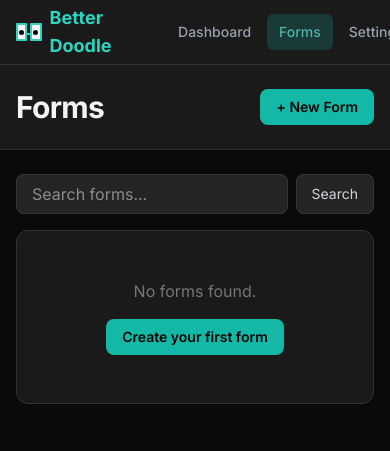
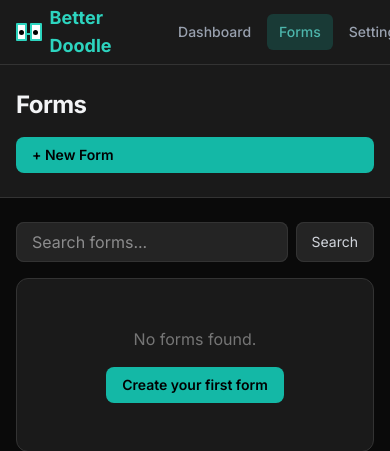
Before and after one commit to sf-it-stefan/sf-it-better-doodle, a Laravel app: page /admin/forms in a window 390 px wide; the page is wider, and only the part inside the window is pictured. Shown: the top 451 px of that part. Run offline with Laravel 12, Linux system fonts and the light colour scheme; a user stored in the database is signed in; data comes from the database, SQL or seed files in the repository; data that the repository does not hold is empty; style sheets or scripts are compiled from the project's sources; some libraries are stand-ins or nearby versions.

Commit message:
Improve mobile spacing on form detail UI
- Stack admin header title and action buttons vertically on mobile
  instead of cramming them onto one row; scale title down on small screens
- Allow form action buttons to wrap
- Restack Form Fields rows on mobile: type badge, label/required, and
  description each get their own line instead of a cramped single row

Co-Authored-By: Claude Opus 4.8 <noreply@anthropic.com>
Claude-Session: https://claude.ai/code/session_01RxTeYNAgZtSmbTqjbcQm4P

```diff
--- a/resources/views/layouts/admin.blade.php
+++ b/resources/views/layouts/admin.blade.php
@@ -54,8 +54,8 @@
         </nav>
 
         <header class="bg-surface border-b border-surface-lighter">
-            <div class="mx-auto max-w-7xl px-4 py-6 sm:px-6 lg:px-8 flex items-center justify-between">
-                <h1 class="text-3xl font-bold tracking-tight text-gray-100">@yield('heading')</h1>
+            <div class="mx-auto max-w-7xl px-4 py-6 sm:px-6 lg:px-8 flex flex-col gap-4 sm:flex-row sm:items-center sm:justify-between">
+                <h1 class="text-2xl sm:text-3xl font-bold tracking-tight text-gray-100 break-words">@yield('heading')</h1>
                 @yield('heading_actions')
             </div>
         </header>
```
Also changed, not shown: resources/views/admin/forms/show.blade.php (+10 -8 lines).
